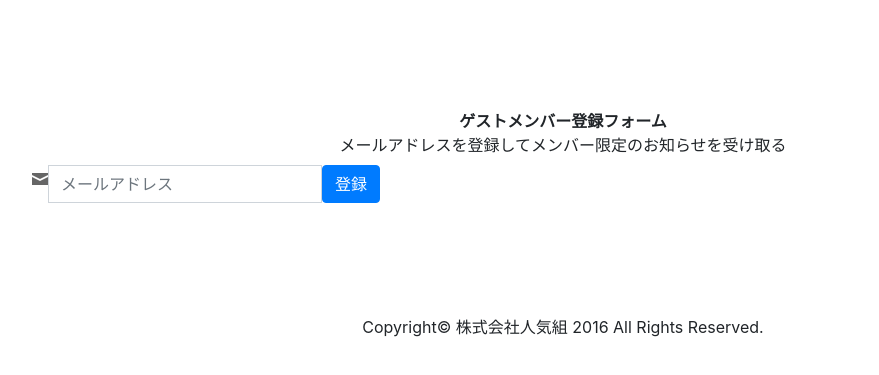
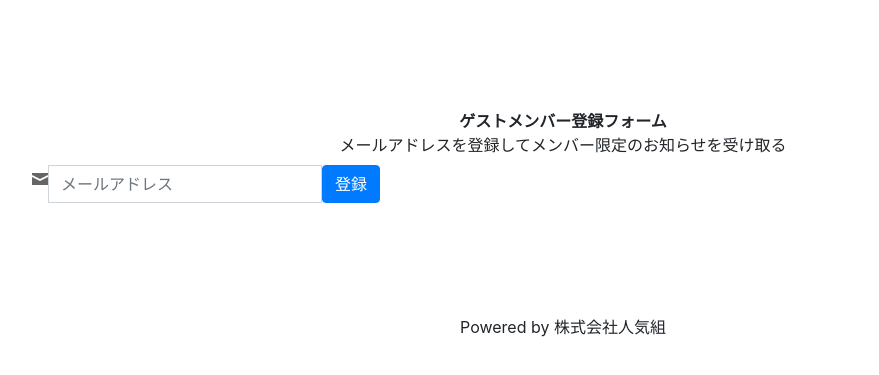
Before and after one commit to themarketing/entry, a plain HTML site: page index.html in a window 1280 px wide. Shown: the part 319-694 px from the top of the page, without its empty margins (77-956 px from the left). Drawn offline with nearby package versions, Linux system fonts and the light colour scheme; a script that the page names is missing.

Commit message:
poweredby

```diff
--- a/index.html
+++ b/index.html
@@ -69,7 +69,8 @@
 
     </div><!-- /.container -->
     <footer class="bd-footer">
-     Copyright© 株式会社人気組 2016 All Rights Reserved.
+     <!--Copyright© 株式会社人気組 2016 All Rights Reserved.-->
+     Powered by 株式会社人気組
     </footer>
 
     <!-- Bootstrap core JavaScript
```
